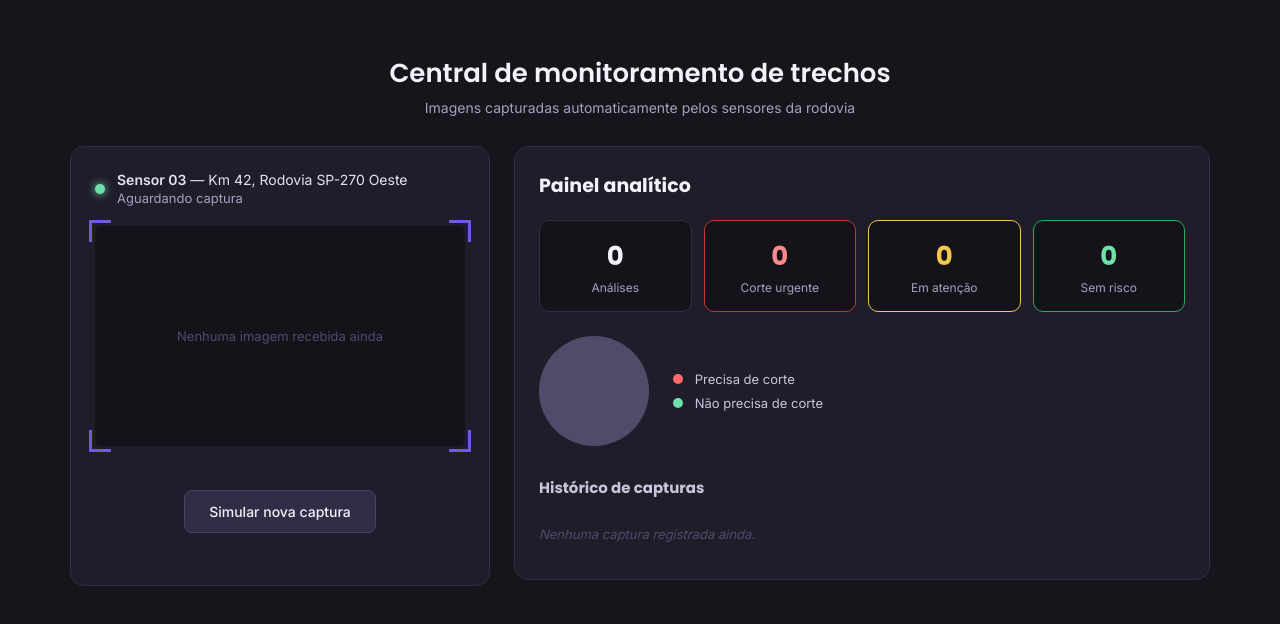
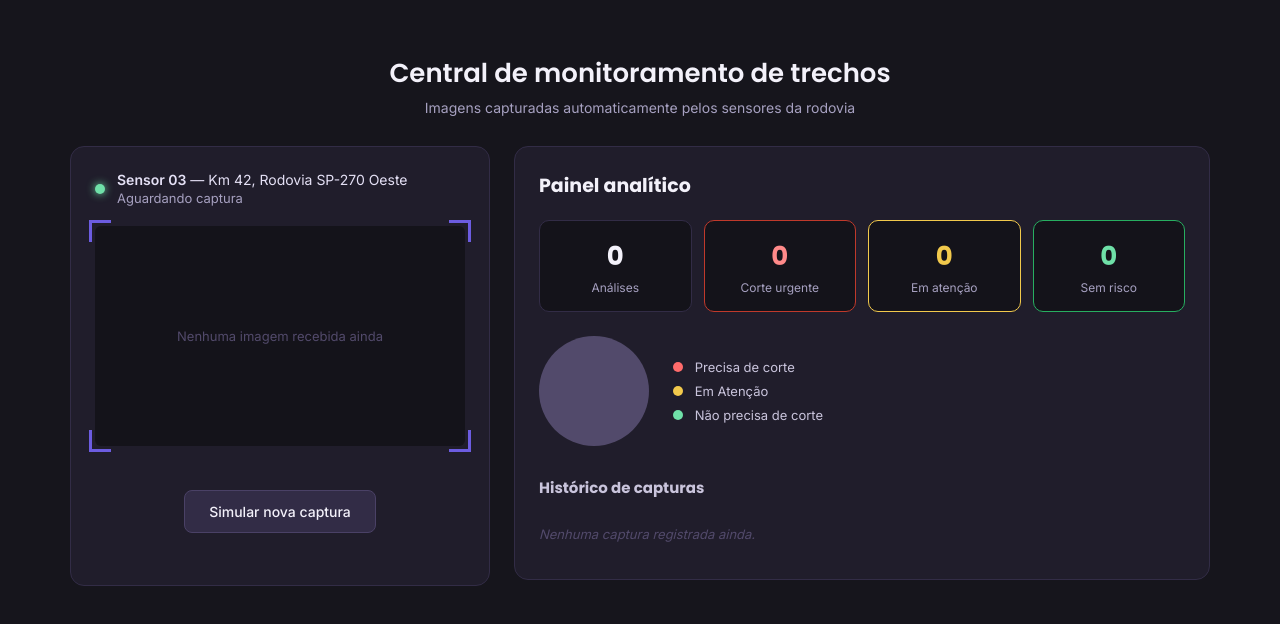
Before and after one commit to JoaoVitorBetiolli/motiva-monitoramento-vegetacao, a plain HTML site: page index.html in a window 1280 px wide. Shown: the part 72-696 px from the top of the page. Drawn offline with Linux system fonts and the light colour scheme; a script that the page names is missing.

Commit message:
Corrige legenda do grafico para incluir nivel medio de risco

```diff
--- a/index.html
+++ b/index.html
@@ -78,6 +78,7 @@
           <div class="pie-chart" id="pieChart"></div>
           <div class="chart-legend">
             <div><span class="legend-dot sim"></span> Precisa de corte</div>
+            <div><span class="legend-dot atencao"></span> Em Atenção</div>
             <div><span class="legend-dot nao"></span> Não precisa de corte</div>
           </div>
         </div>
--- a/style.css
+++ b/style.css
@@ -347,6 +347,7 @@ h1 {
 }
 
 .legend-dot.sim { background-color: #FF6B6B; }
+.legend-dot.atencao { background-color: #F2C94C;}
 .legend-dot.nao { background-color: #6FE0A8; }
 
 /* History list */
```
